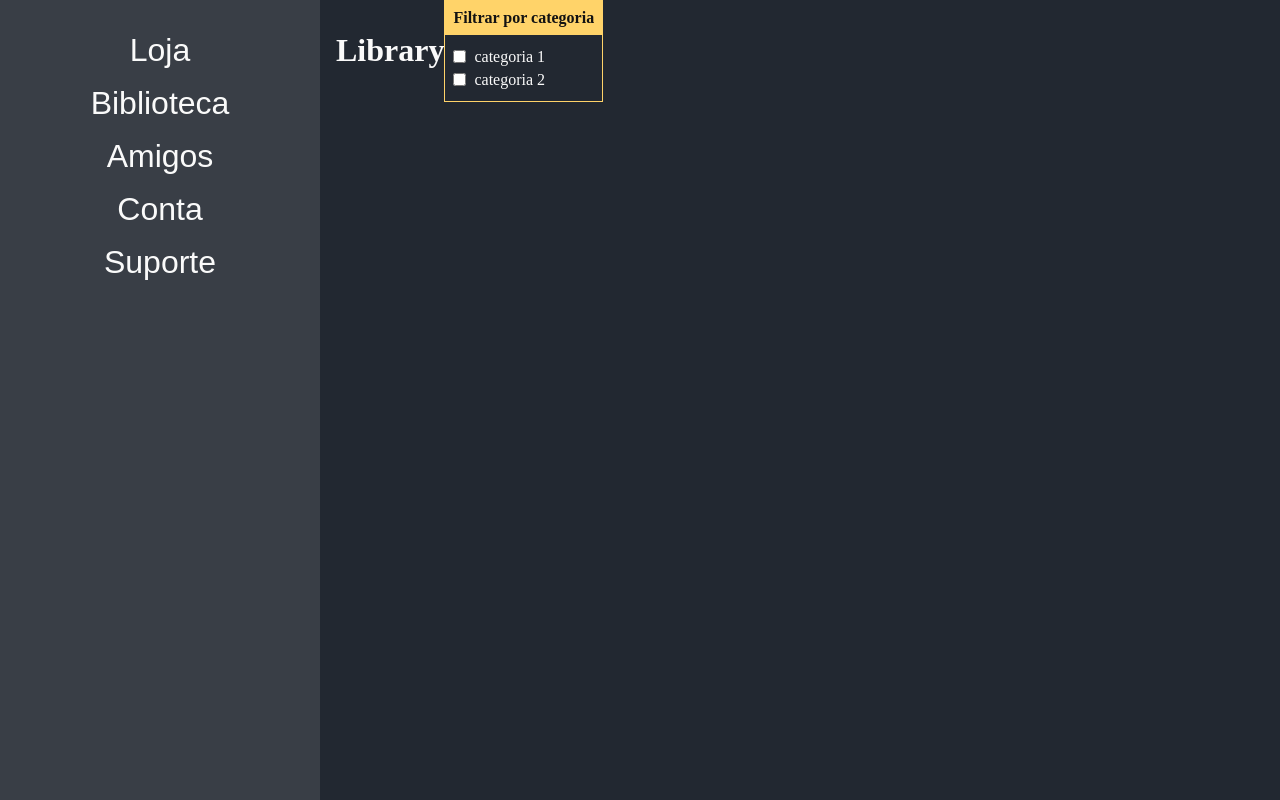
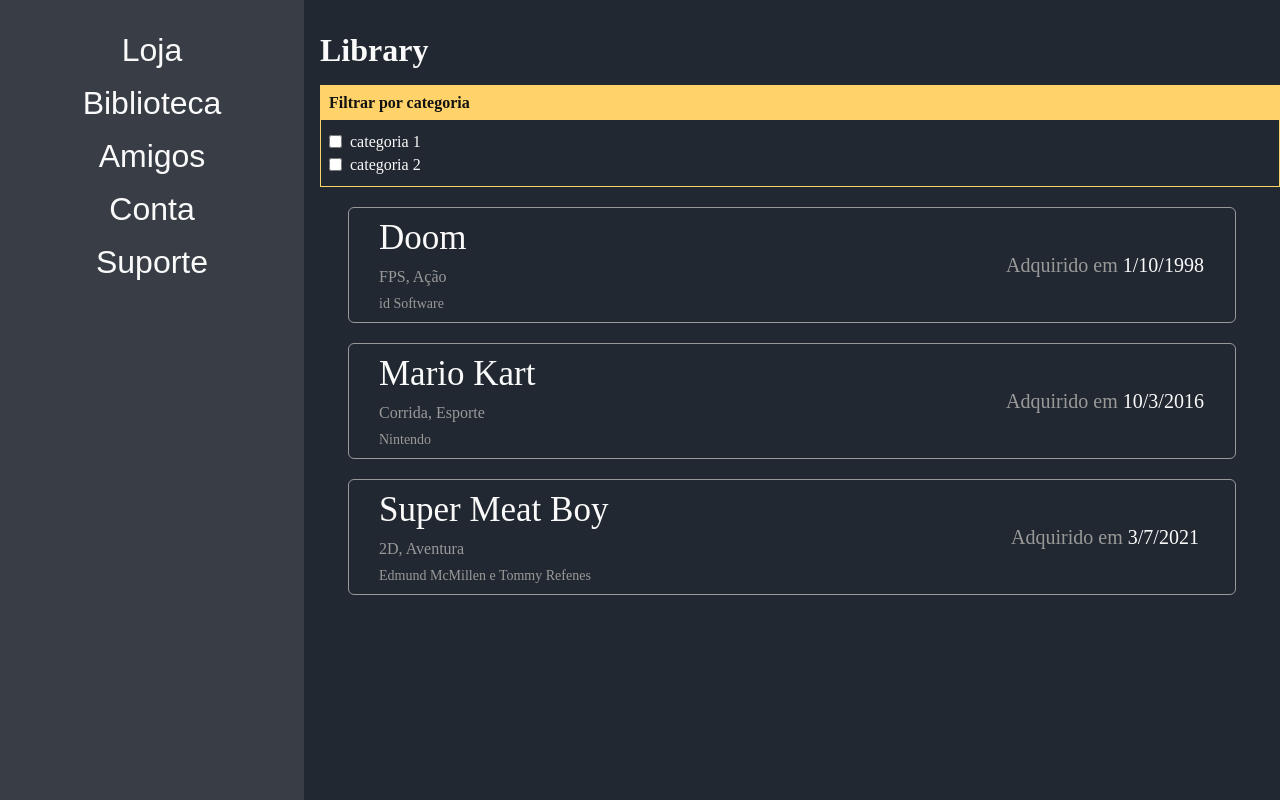
Before and after one commit to Bombaninha/engn_steam, a React (Create React App) app: page / in a window 1280 px wide. Both pictures are taken after a click on the button "Biblioteca". Built offline with nearby package versions, Linux system fonts and the light colour scheme.

Commit message:
Add TPurchasedGamed and game item with purhcased date

```diff
--- a/src/components/GameItem/index.tsx
+++ b/src/components/GameItem/index.tsx
@@ -10,12 +10,14 @@ import {
     Categories,
     Developer,
     Price,
+    Purchased,
     BuyButton,
 } from './styles';
 
 interface GameProps {
     game: TGame;
-    withButton: boolean;
+    withButton?: boolean;
+    purchasedAt?: Date | null;
 }
 
 const GameItem: React.FC<GameProps> = (props: GameProps) => {
@@ -32,9 +34,15 @@ const GameItem: React.FC<GameProps> = (props: GameProps) => {
             </InfoContainer>
 
             <ActionContainer>
-                <Price> {props.game.price.toFixed(2)} </Price>
-                <br />
-                {props.withButton ? <BuyButton>Comprar</BuyButton> : ""}
+                {props.purchasedAt ?
+                    <Purchased> {props.purchasedAt.toLocaleDateString()} </Purchased>
+                    :
+                    (<>
+                        <Price> {props.game.price.toFixed(2)} </Price>
+                        <br />
+                        {props.withButton ? <BuyButton>Comprar</BuyButton> : ""}
+                    </>)
+                }
             </ActionContainer>
 
         </Container >
--- a/src/components/GameItem/styles.ts
+++ b/src/components/GameItem/styles.ts
@@ -79,6 +79,16 @@ export const Price = styled.span`
     }
 `;
 
+export const Purchased = styled.span`
+    color: var(--base-font-color);
+    font-size: 20px;
+
+    &::before{
+        content: "Adquirido em ";
+        color: var(--light-gray);
+    }
+`;
+
 export const Image = styled.img`
     width: 150px;
     height: 150px;
--- a/src/components/game_list/index.tsx
+++ b/src/components/game_list/index.tsx
@@ -17,9 +17,9 @@ const GameList: React.FC = () => {
             </div>
 
             <div>
-                {games.map(game => <GameItem game={game} withButton={true}> </GameItem>)}
+                {games.map(game => <GameItem game={game} withButton />)}
             </div>
-        </div>
+        </div >
     )
 }
 export default GameList
--- a/src/constant/content.ts
+++ b/src/constant/content.ts
@@ -1,5 +1,5 @@
 
-import { TGame } from "../types/TGame"
+import { TGame, TPurchasedGame } from "../types/TGame"
 
 export const gamesListPopulate: TGame[] = [
     {
@@ -29,8 +29,20 @@ export const gamesListPopulate: TGame[] = [
         categories: ["2D", "Aventura"],
         description: "Super Meat Boy Forever traz de volta a jogabilidade desafiadora do jogo original, bem como o principal vilão Dr. Fetus. Nugget filha de Meat Boy e Bandage Girl foi raptada pelo Dr. Fetus e o casal deve trabalhar em conjunto para resgatá-la. Ambos os personagens podem chutar/socar os seus inimigos e devem evitar obstáculos mortais para encontrar Nugget. O esquema de controle utiliza apenas dois botões. Os níveis são gerados aleatoriamente com base no nível de habilidade do jogador.",
         price: 1.99,
-        developer: "Edmund McMillen e Tommy Refenes"
+        developer: "Edmund McMillen e Tommy Refenes",
     },
+]
 
-
-]
+export const purchasedGamesListPopulate: TPurchasedGame[] = [
+    {
+        game: gamesListPopulate[0],
+        purchasedAt: new Date("01/10/1998"),
+    },
+    {
+        game: gamesListPopulate[1],
+        purchasedAt: new Date("10/03/2016"),
+    },
+    {
+        game: gamesListPopulate[3],
+        purchasedAt: new Date("03/07/2021"),
+    },]
--- a/src/types/TGame.ts
+++ b/src/types/TGame.ts
@@ -6,3 +6,8 @@ export type TGame = {
     price: number;
     developer: string;
 }
+
+export type TPurchasedGame = {
+    game: TGame;
+    purchasedAt: Date;
+}
--- a/src/view/library/index.tsx
+++ b/src/view/library/index.tsx
@@ -1,13 +1,23 @@
 import React, { useState } from 'react'
 import FilterByCategory from '../../components/filter_by_category'
+import GameItem from '../../components/GameItem';
+import { purchasedGamesListPopulate } from '../../constant/content'
+import { TPurchasedGame } from '../../types/TGame';
 
 const Library: React.FC = () => {
+    const [games] = useState<TPurchasedGame[]>(purchasedGamesListPopulate);
     const [currentCategories, setCurrentCategories] = useState<string[]>([])
+
     return (
-        <>
+        <div>
             <h1 className="page-title">Library</h1>
-            <FilterByCategory categories={[{id: 'c1', label: 'categoria 1'}, {id: 'c2', label: 'categoria 2'}]} onChange={newList => {console.log(currentCategories); setCurrentCategories(newList)}}/>
-        </>
+
+            <FilterByCategory categories={[{ id: 'c1', label: 'categoria 1' }, { id: 'c2', label: 'categoria 2' }]} onChange={newList => { console.log(currentCategories); setCurrentCategories(newList) }} />
+
+            <div className="game-list-box">
+                {games.map(game => <GameItem game={game.game} purchasedAt={game.purchasedAt} />)}
+            </div>
+        </div>
     )
 }
 
```
